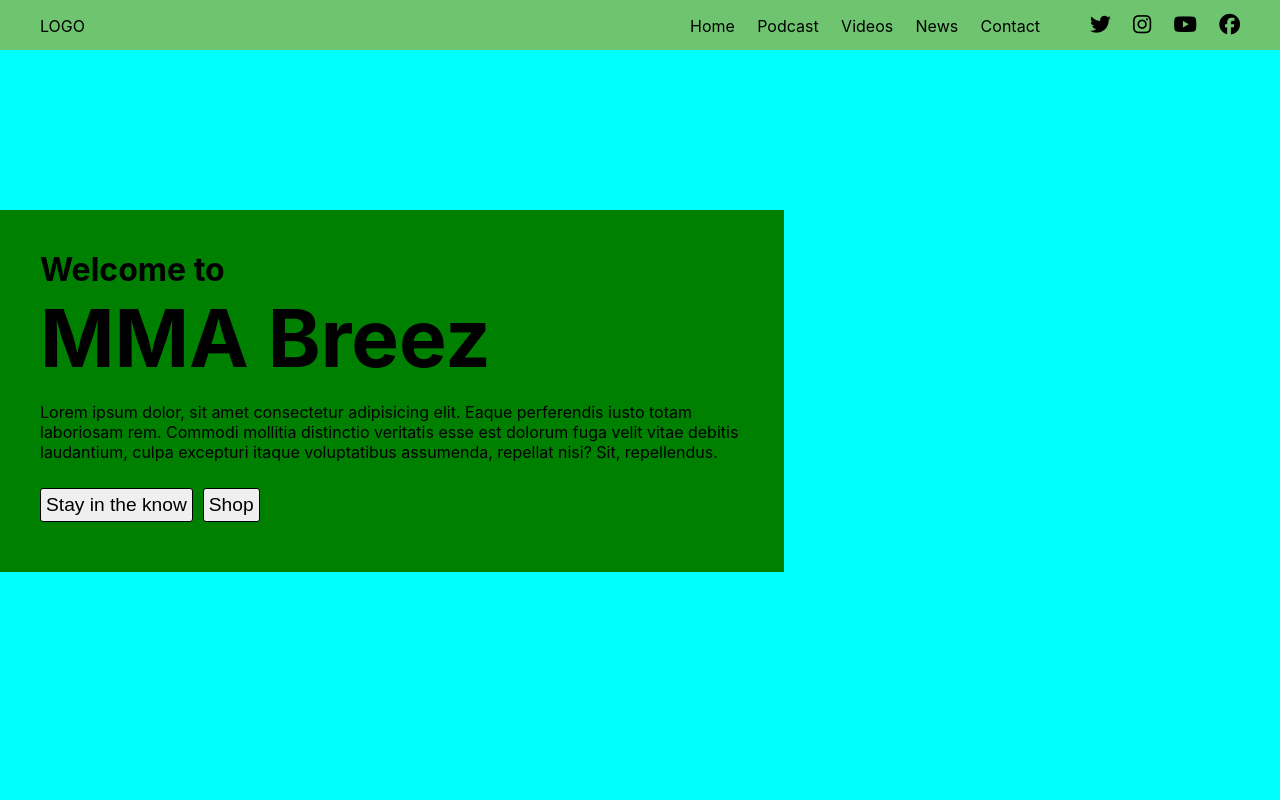
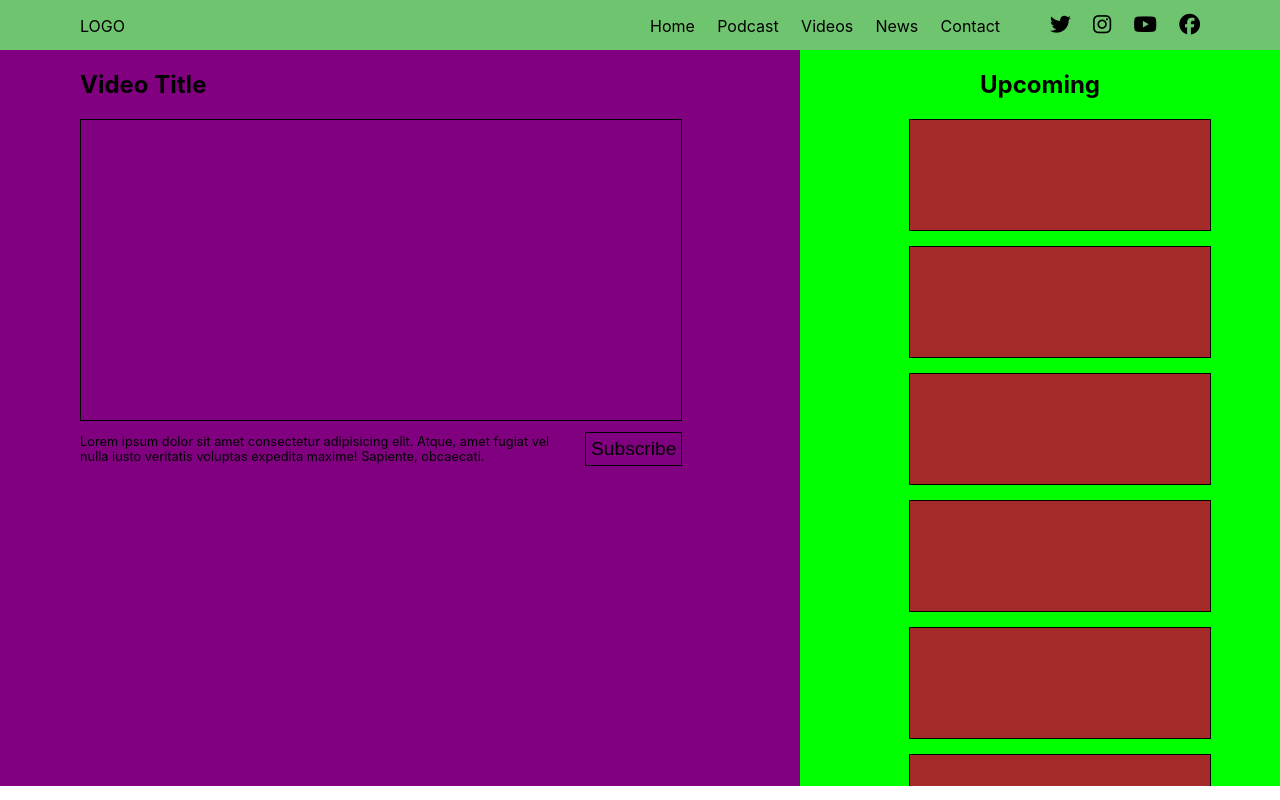
Before and after one commit to mdc-dev/mma-breez-blog, a React (Create React App) app: page /podcast in a window 1280 px wide. Built offline with nearby package versions, Linux system fonts and the light colour scheme.

Commit message:
added in the podcast page layout

```diff
--- a/package.json
+++ b/package.json
@@ -8,6 +8,7 @@
     "@testing-library/user-event": "^13.5.0",
     "react": "^18.2.0",
     "react-dom": "^18.2.0",
+    "react-router-dom": "^6.3.0",
     "react-scripts": "5.0.1",
     "sass": "^1.53.0",
     "web-vitals": "^2.1.4"
--- a/src/App.js
+++ b/src/App.js
@@ -1,12 +1,19 @@
 import Nav from './components/nav-bar/nav'
+import { BrowserRouter, Route, Routes } from "react-router-dom";
 import './App.css';
-import Hero from './components/hero/hero'
+import Home from './components/home/home'
+import Podcast from './components/podcast/podcast';
 
 function App() {
   return (
     <div className="App">
       <Nav />
-      <Hero />
+      <BrowserRouter >
+      <Routes>
+      <Route exact path="/" element={<Home />} />
+      <Route exact path="/podcast" element={<Podcast />}/>
+      </Routes>
+      </BrowserRouter>
     </div>
   );
 }
--- a/src/components/hero/hero.js
+++ b/src/components/home/home.js
@@ -1,7 +1,7 @@
 import React from 'react'
-import './hero.scss'
+import './home.scss'
 
-const Hero = () => {
+const Home = () => {
   return (
     <div className="hero">
         <div className="left-side">
@@ -15,4 +15,4 @@ const Hero = () => {
   )
 }
 
-export default Hero
+export default Home
--- a/src/components/hero/hero.scss
+++ b/src/components/home/home.scss
@@ -1,5 +1,5 @@
 .hero {
-    height: 100vh;
+    height: 92vh;
     width: 100vw;
     background-color: aqua;
     position: relative;
@@ -11,6 +11,7 @@
         top: 20%;
         text-align: left;
         padding: 40px;
+        padding-left: 80px;
 
         h1 {
             font-size: 5em;
--- a/src/components/nav-bar/nav.js
+++ b/src/components/nav-bar/nav.js
@@ -9,8 +9,8 @@ const Nav = () => {
         </div>
         <div className="right">
             <ul className="nav-items">
-                <li className="nav-item">Home</li>
-                <li className="nav-item">Podcast</li>
+                <li className="nav-item"><a href="/">Home</a></li>
+                <li className="nav-item"><a href="/podcast">Podcast</a></li>
                 <li className="nav-item">Videos</li>
                 <li className="nav-item">News</li>
                 <li className="nav-item">Contact</li>
--- a/src/components/nav-bar/nav.scss
+++ b/src/components/nav-bar/nav.scss
@@ -6,7 +6,7 @@
     position: relative;
 
     .left {
-        margin-left: 40px;
+        margin-left: 80px;
         display: inline;
         margin-top: 16px;
     }
@@ -23,6 +23,11 @@
             justify-content: space-between;
             list-style: none;
             margin-right: 10px;
+
+            a {
+                text-decoration: none;
+                color: inherit;
+            }
         }
 
         .social-icons {
@@ -32,7 +37,7 @@
             margin-top: 12px;
             justify-content: space-between;
             list-style: none;
-            margin-right: 40px;
+            margin-right: 80px;
         }
 
     }
--- /dev/null
+++ b/src/components/podcast/podcast.js
@@ -0,0 +1,34 @@
+import React from 'react'
+import './podcast.scss'
+
+const Podcast = () => {
+  return (
+    <div className="podcast-container">
+        <div className="left-side">
+            <h2>Video Title</h2>
+            <div className="video-spot"></div>
+            <div className="info">
+                <p className="description">Lorem ipsum dolor sit amet consectetur adipisicing elit. Atque, amet fugiat vel nulla iusto veritatis voluptas expedita maxime! Sapiente, obcaecati.</p>
+                <button className="subscribe">Subscribe</button>
+            </div>
+
+        </div>
+        <div className="right-side">
+            <div className="upcoming">
+                <h2>Upcoming</h2>
+                <ul className="videos">
+                    <li className="vid"></li>
+                    <li className="vid"></li>
+                    <li className="vid"></li>
+                    <li className="vid"></li>
+                    <li className="vid"></li>
+                    <li className="vid"></li>
+                    <li className="vid"></li>
+                </ul>
+            </div>
+        </div>
+    </div>
+  )
+}
+
+export default Podcast
--- /dev/null
+++ b/src/components/podcast/podcast.scss
@@ -0,0 +1,61 @@
+.podcast-container {
+    height: 92vh;
+    width: 100vw;
+    display: inline-flex;
+
+    .left-side {
+        background-color: purple;
+        height: 100%;
+        width: 60%;
+        text-align: left;
+        padding-left: 80px;
+
+        .video-spot {
+            height: 300px;
+            width: 600px;
+            border: solid 1px black;
+
+        }
+
+        .info {
+            display: inline-flex;
+            justify-content: space-between;
+
+            p {
+                width: 500px;
+                margin-right: 5px;
+                font-size: .8em;
+            }
+
+            button {
+                padding: 5px;
+                font-size: 1.2em;
+                background-color: rgba(0, 0, 255, 0);
+                border: 1px solid black;
+                margin: auto
+            }
+        }
+    }
+
+    .right-side {
+        background-color: lime;
+        height: 100%;
+        width: 40%;
+        overflow-y: scroll;
+
+        ul {
+            list-style: none;
+            display: flexbox;
+            flex-direction: column;
+
+            li {
+                height: 110px;
+                width: 300px;
+                margin: auto;
+                margin-top: 15px;
+                background-color: brown;
+                border: 1px solid black;
+            }
+        }
+    }
+}
```
Also changed, not shown: 1 other file (tests, documents, lock files or other folders).
